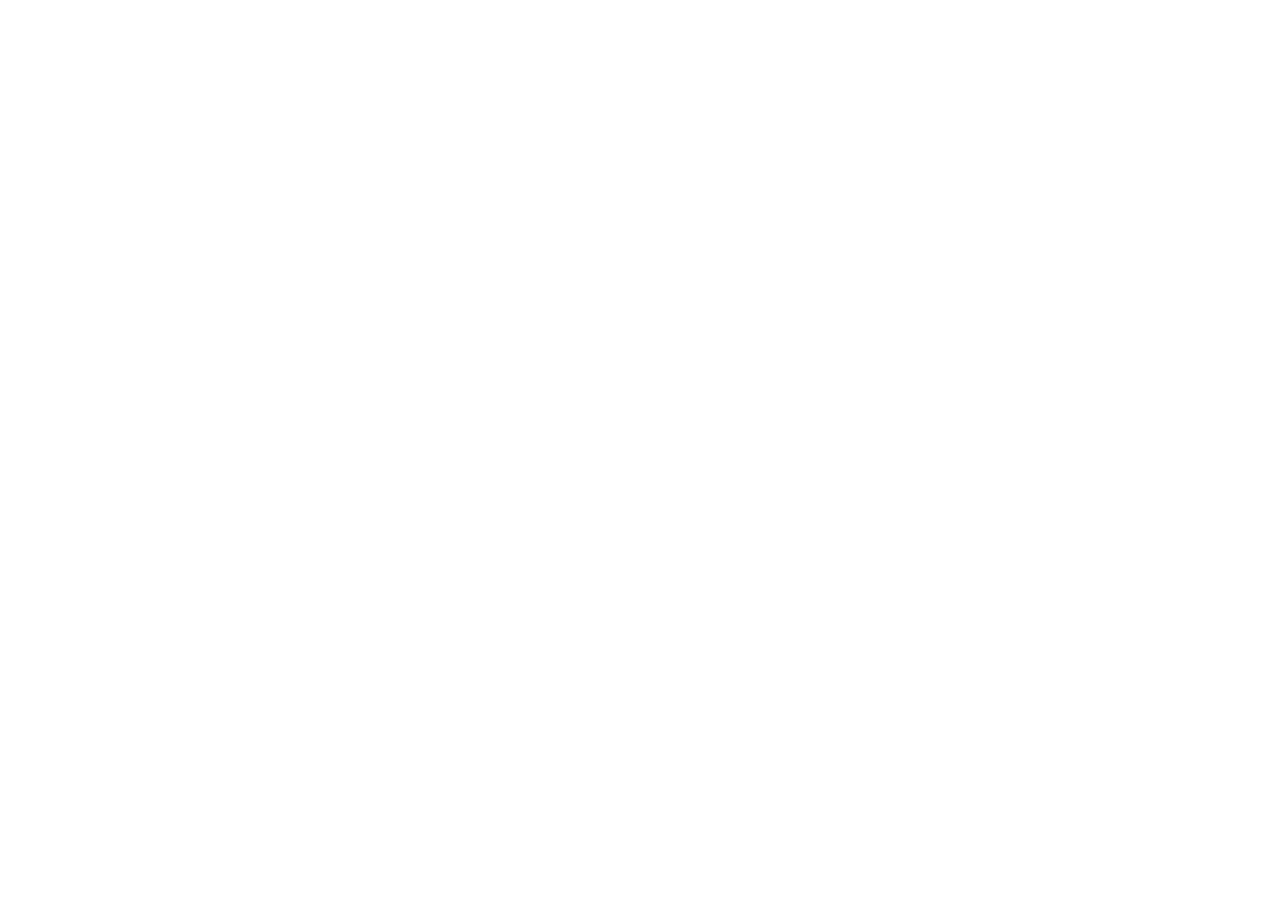
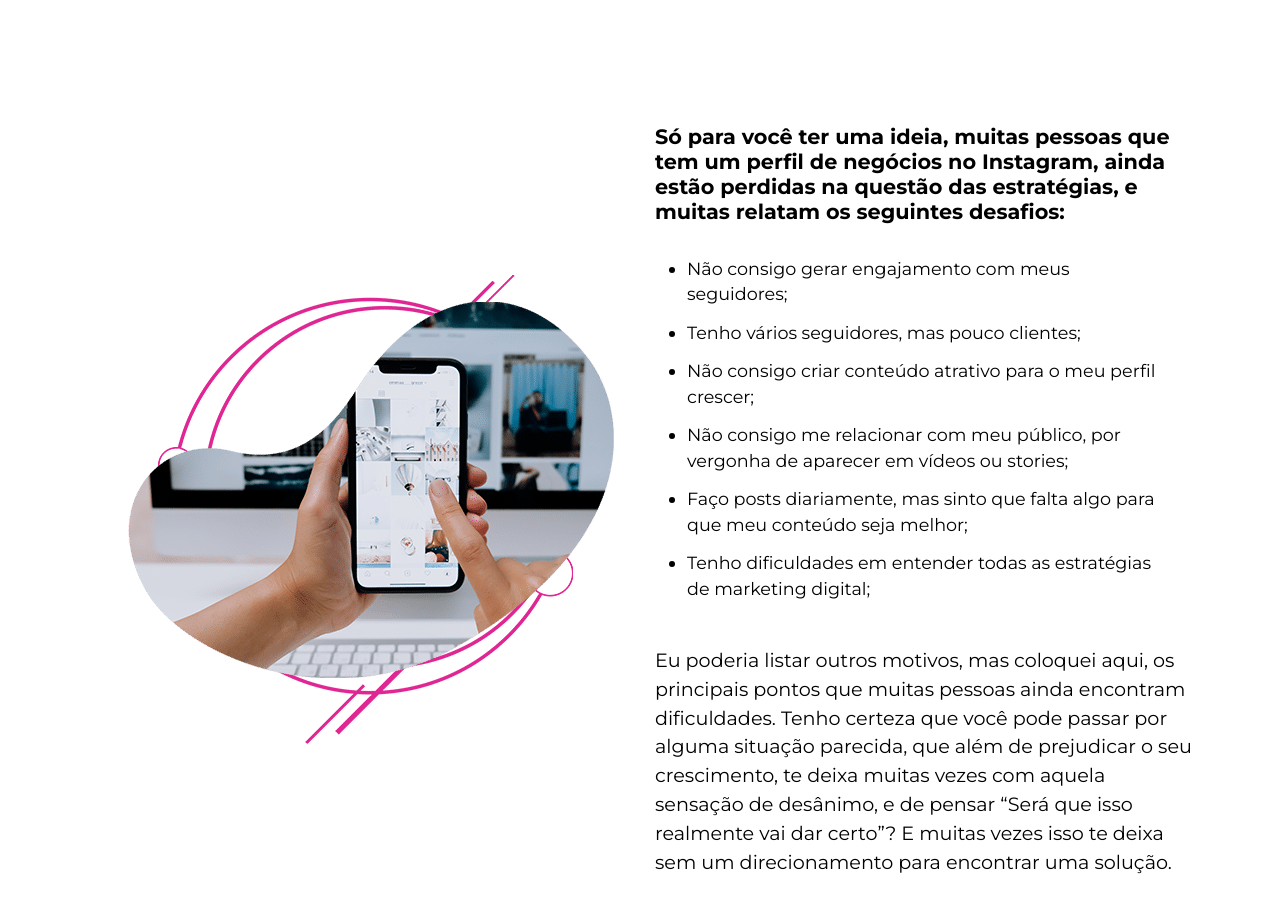
Before and after one commit to rodrigoanastacio/lp-consultoria-de-marketing, a Next.js app: page / in a window 1280 px wide. Shown: the part 1620-2531 px from the top of the page. Before the commit the page ends 1664 px from the top, so only its background shows below. Built offline with nearby package versions, Linux system fonts and the light colour scheme.

Commit message:
Desenvolvido segunda section com componente Texto Imagem

```diff
--- a/src/components/TextImage.js
+++ b/src/components/TextImage.js
@@ -1,21 +1,10 @@
-import Image from 'next/image'
 import styles from '../styles/TextImage.module.scss'
 
-const TextImage = () => {
+const TextImage = ({ children }) => {
   return (
     <section className={styles.section}>
       <div className={styles.container}>
-        <h1>Porque a Consultoria é a solução para o seu negócio digital?</h1>
-        <div className={styles.wrapper}>
-          <div>
-            <p>Você tem uma marca no Instagram, está iniciando um novo projeto, acredita que pode crescer, e mesmo assim, ultimamente não encontra uma melhor forma de se conectar com seu público, trazer melhores conteúdos, atrair clientes e isso afeta a sua motivação e resultados?</p>
-            <p>E se eu te disser que fazer uma <strong>Consultoria totalmente voltada para as necessidades do seu negócio</strong>, pode te ajudar a melhorar a sua visão sobre a marca, melhorar seu posicionamento digital, resultados e aumentar a sua relevância.</p>
-            <p>Com a consultoria quero oferecer para você, um direcionamento para que você consiga ter um planejamento e conhecer as estratégias que o marketing digital oferece, e assim fazer sua marca crescer e alcançar resultados maiores.</p>
-          </div>
-          <figure>
-            <Image src="/img/consultoria-loja.png" alt="Imagem de uma mulher ajustando a roupa em um manequin" width={552} height={567} />
-          </figure>
-        </div>
+        {children}
       </div>
     </section>
   )
--- a/src/pages/index.js
+++ b/src/pages/index.js
@@ -1,4 +1,5 @@
 import Head from 'next/head'
+import Image from 'next/image'
 import { motion } from 'framer-motion'
 import Container from '../components/Container'
 import Hero from '../components/Hero'
@@ -27,6 +28,14 @@
   }
 };
 
+const Img = ({ imgSrc, imgAlt, imgWidth, imgHeight }) => {
+  return (
+    <figure>
+      <Image src={imgSrc} alt={imgAlt} width={imgWidth} height={imgHeight} />
+    </figure>
+  )
+}
+
 const Index = () => {
   return (
     <>
@@ -35,6 +44,7 @@
         <meta name="description" content="Você tem uma marca no Instagram, está iniciando um novo projeto, acredita que pode crescer e mesmo assim, ultimamente não encontra uma melhor forma de se..."></meta>
         <link rel="icon" href="/favicon.ico" />
       </Head>
+
       <Hero>
         <Container>
           <figure className={styles.featuredImage}>
@@ -62,7 +72,48 @@
         <ShapeDivider/>
       </Hero>
 
-      <TextImage/>
+      <TextImage>
+      <h1>Porque a Consultoria é a solução para o seu negócio digital?</h1>
+      <div className={styles.wrapper}>
+        <div>
+          <p>Você tem uma marca no Instagram, está iniciando um novo projeto, acredita que pode crescer, e mesmo assim, ultimamente não encontra uma melhor forma de se conectar com seu público, trazer melhores conteúdos, atrair clientes e isso afeta a sua motivação e resultados?</p>
+          <p>E se eu te disser que fazer uma <strong>Consultoria totalmente voltada para as necessidades do seu negócio</strong>, pode te ajudar a melhorar a sua visão sobre a marca, melhorar seu posicionamento digital, resultados e aumentar a sua relevância.</p>
+          <p>Com a consultoria quero oferecer para você, um direcionamento para que você consiga ter um planejamento e conhecer as estratégias que o marketing digital oferece, e assim fazer sua marca crescer e alcançar resultados maiores.</p>
+        </div>
+
+        <Img
+          imgSrc={'/img/consultoria-loja.png'}
+          imgAlt={'Imagem de uma mulher ajustando a roupa em um manequin'}
+          imgWidth={552}
+          imgHeight={567}
+        />
+      </div>
+      </TextImage>
+
+      <TextImage>
+        <div className={styles.wrapper}>
+          <Img
+            imgSrc={'/img/consultoria-marketing-digital-para-lojas.png'}
+            imgAlt={'Imagem de uma mulher ajustando a roupa em um manequin'}
+            imgWidth={500}
+            imgHeight={500}
+          />
+
+          <div>
+            <h2>Só para você ter uma ideia, muitas pessoas que tem um perfil de negócios no Instagram, ainda estão perdidas na questão das estratégias, e muitas relatam os seguintes desafios:</h2>
+            <ul>
+              <li>Não consigo gerar engajamento com meus seguidores;</li>
+              <li>Tenho vários seguidores, mas pouco clientes;</li>
+              <li>Não consigo criar conteúdo atrativo para o meu perfil crescer;</li>
+              <li>Não consigo me relacionar com meu público, por vergonha de aparecer em vídeos ou stories;</li>
+              <li>Faço posts diariamente, mas sinto que falta algo para que meu conteúdo seja melhor;</li>
+              <li>Tenho dificuldades em entender todas as estratégias de marketing digital;</li>
+            </ul>
+            <p>Eu poderia listar outros motivos, mas coloquei aqui, os principais pontos que muitas pessoas ainda encontram dificuldades. Tenho certeza que você pode passar por alguma situação parecida, que além de prejudicar o seu crescimento, te deixa muitas vezes com aquela sensação de desânimo, e de pensar “Será que isso realmente vai dar certo”? E muitas vezes isso te deixa sem um direcionamento para encontrar uma solução.</p>
+          </div>
+        </div>
+      </TextImage>
+
     </>
   )
 }
--- a/src/styles/Home.module.scss
+++ b/src/styles/Home.module.scss
@@ -1,3 +1,5 @@
+@import './breakpoint';
+
 .featuredImage {
   flex: 1;
   padding: 15px;
@@ -28,3 +30,32 @@
     margin-bottom: 3rem;
   }
 }
+
+.wrapper {
+  display: flex;
+
+  @include breakpoint(medium-only) {
+    flex-direction: column;
+  }
+
+  > div {
+    flex: 1;
+
+    p {
+      line-height: 1.8rem;
+      font-size: 1.2rem;
+      margin-bottom: 1.5rem;
+    }
+  }
+
+  figure {
+    display: flex;
+    justify-content: center;
+    flex: 1;
+    padding: 0 15px;
+
+    img {
+      object-fit: contain;
+    }
+  }
+}
--- a/src/styles/TextImage.module.scss
+++ b/src/styles/TextImage.module.scss
@@ -28,32 +28,18 @@
     }
   }
 
-  .wrapper {
-    display: flex;
+  h2 {
+    font-size: 1.3rem;
+    margin-bottom: 2rem;
+  }
 
-    @include breakpoint(medium-only) {
-      flex-direction: column;
-    }
+  ul {
+    padding: 0 2rem 2rem;
 
-    > div {
-      flex: 1;
-
-      p {
-        line-height: 1.8rem;
-        font-size: 1.2rem;
-        margin-bottom: 1.5rem;
-      }
-    }
-
-    figure {
-      display: flex;
-      justify-content: center;
-      flex: 1;
-      padding: 0 15px;
-
-      img {
-        object-fit: contain;
-      }
+    li {
+      font-size: 1.1rem;
+      line-height: 1.6rem;
+      margin-bottom: .8rem;
     }
   }
 
```
Also changed, not shown: public/img/consultoria-marketing-digital-para-lojas.png (added).
